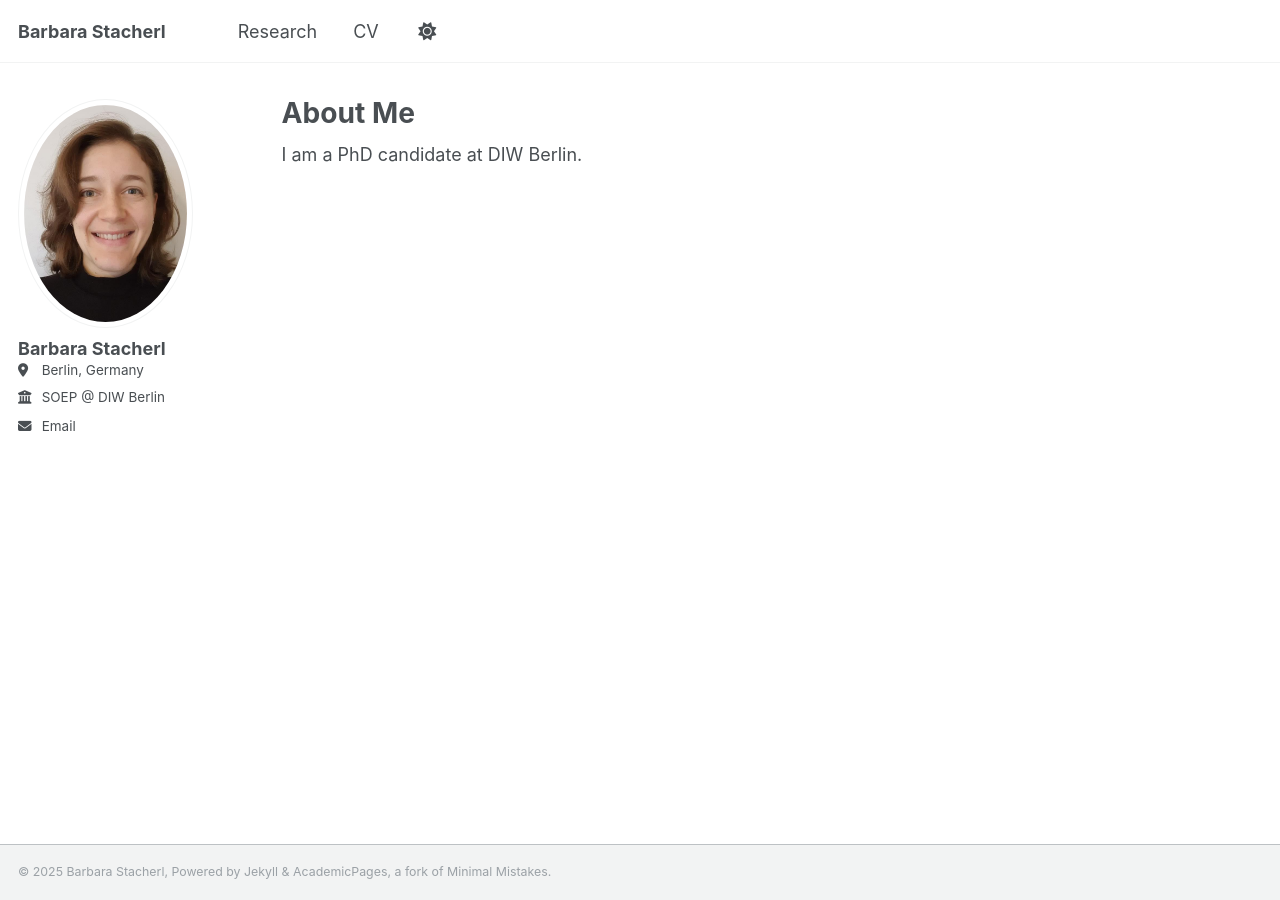
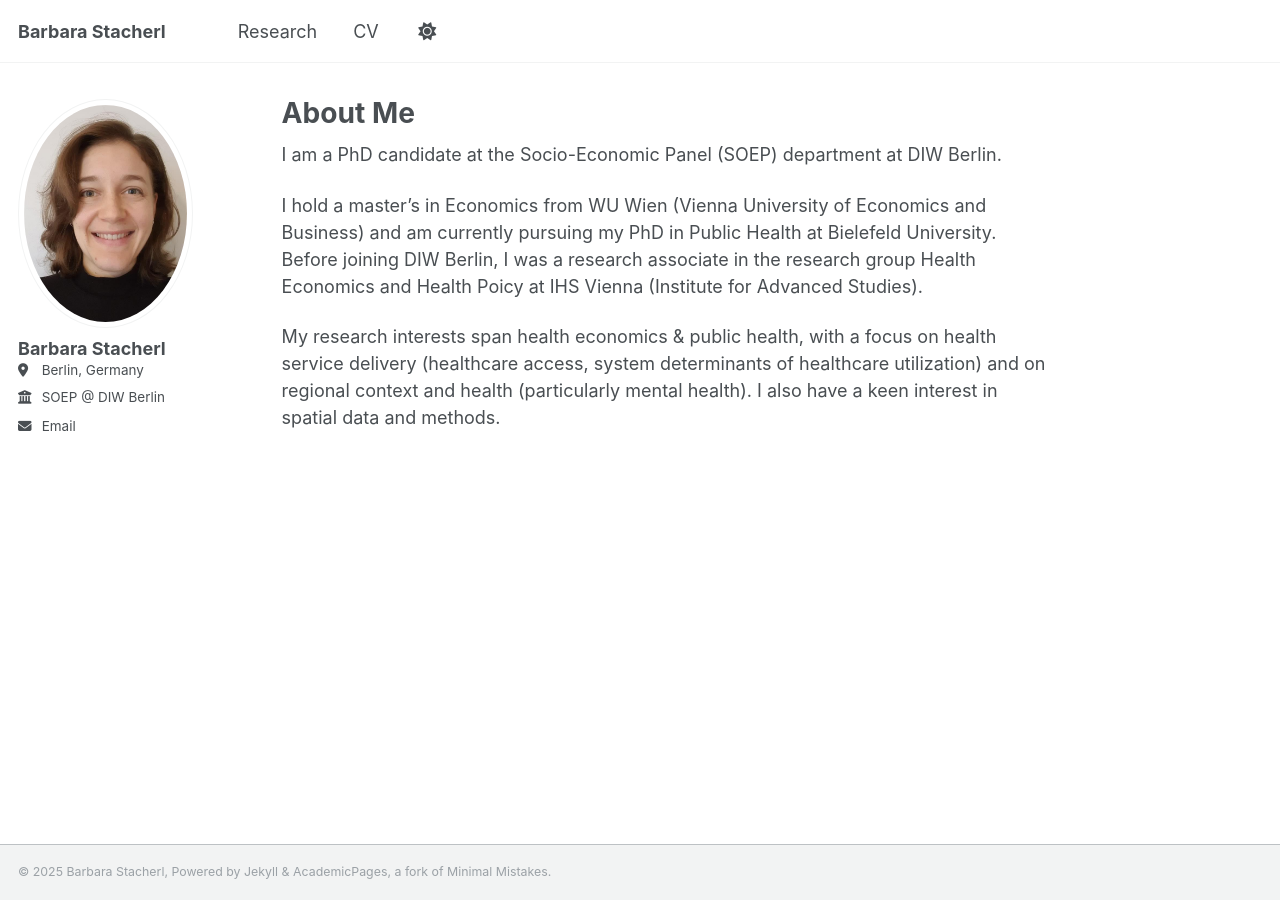
Before and after one commit to barbarastacherl/barbarastacherl.github.io, a Jekyll site: the page built from _pages/about.md, in a window 1280 px wide. Built offline with Jekyll 4.4.1, drawn with Linux system fonts in a browser that asks for light colours.

Commit message:
Update about.md

```diff
--- a/_pages/about.md
+++ b/_pages/about.md
@@ -7,4 +7,8 @@ redirect_from:
   - /about.html
 ---
 
-I am a PhD candidate at DIW Berlin.
+I am a PhD candidate at the Socio-Economic Panel (SOEP) department at DIW Berlin.
+
+I hold a master's in Economics from WU Wien (Vienna University of Economics and Business) and am currently pursuing my PhD in Public Health at Bielefeld University. Before joining DIW Berlin, I was a research associate in the research group Health Economics and Health Poicy at IHS Vienna (Institute for Advanced Studies).
+
+My research interests span health economics & public health, with a focus on health service delivery (healthcare access, system determinants of healthcare utilization) and on regional context and health (particularly mental health). I also have a keen interest in spatial data and methods.
```
